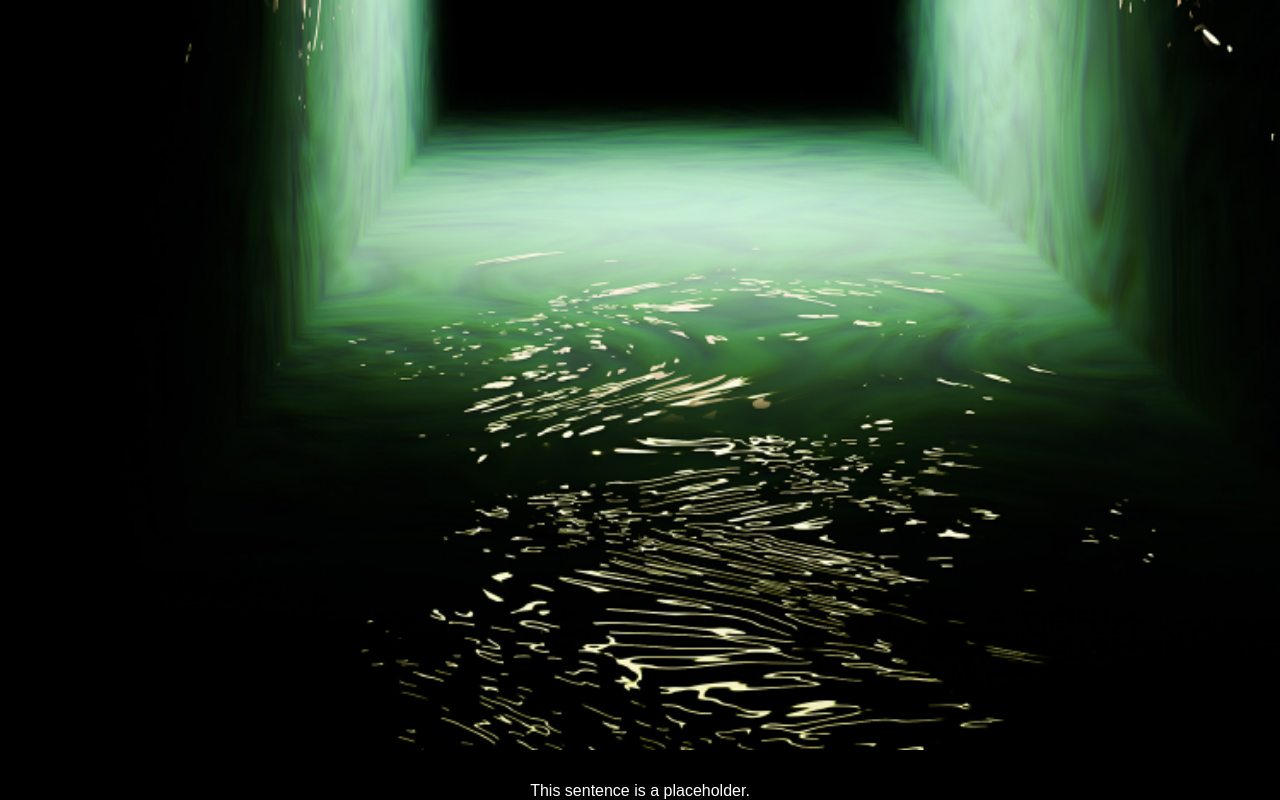
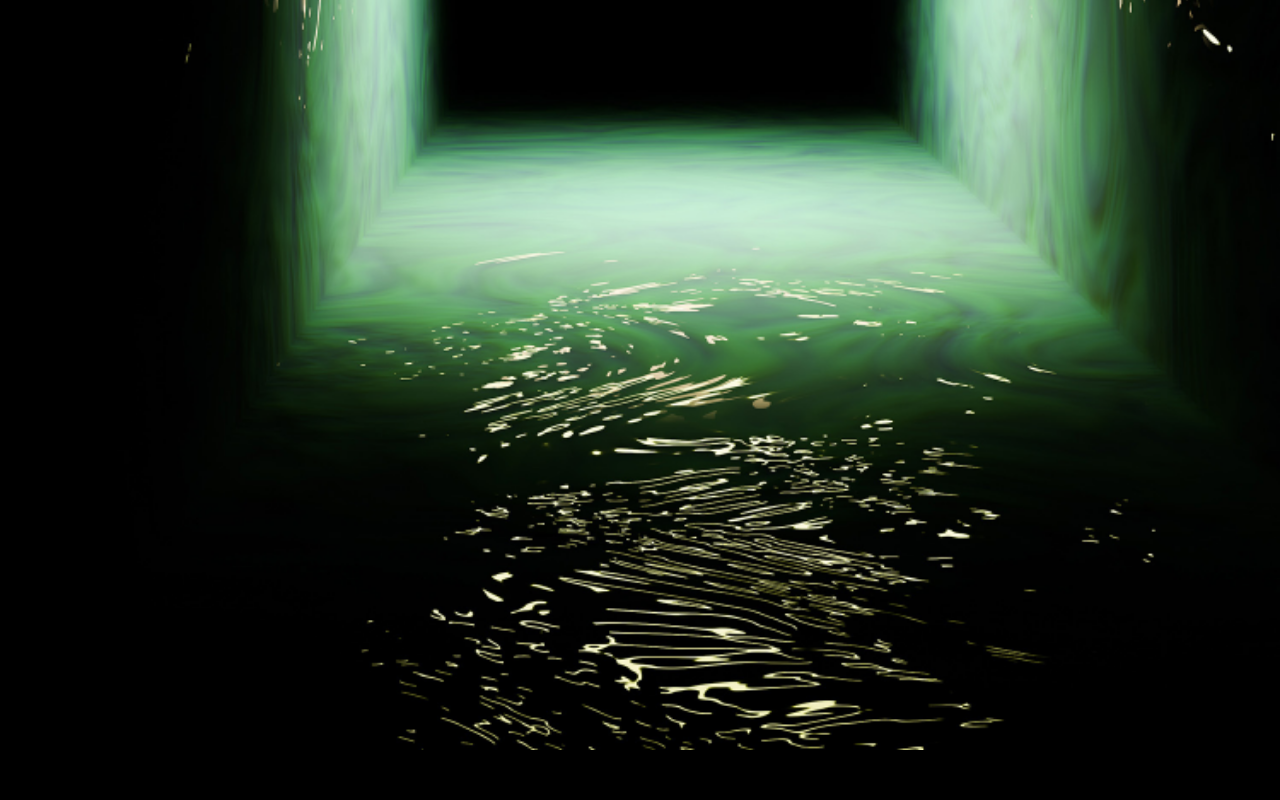
Before and after one commit to Kayham9/waterpool, a plain HTML site: page index.html in a window 1280 px wide. Shown: the part 1157-1957 px from the top of the page. After the commit the page ends 1907 px from the top, so only its background shows below. Drawn offline with Linux system fonts and the light colour scheme.

Commit message:
Add files via upload

```diff
--- a/index.html
+++ b/index.html
@@ -7,7 +7,6 @@
     <body>
         <figure id="waterContainer">
             <canvas id="water" width="750" height="1000"></canvas>
-              <figcaption>This sentence is a placeholder.</figcaption>
             </figure>
             <script src="js/script.js"></script>
     </body>
```
